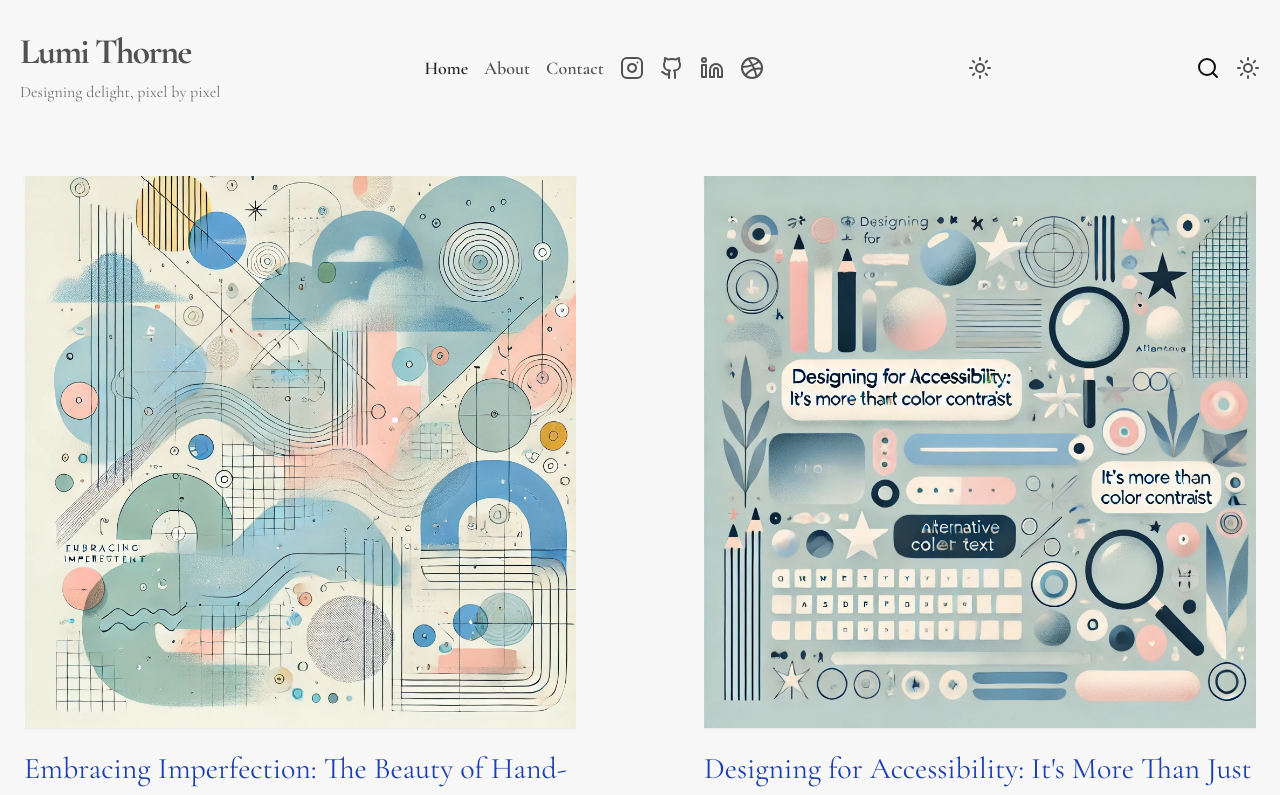
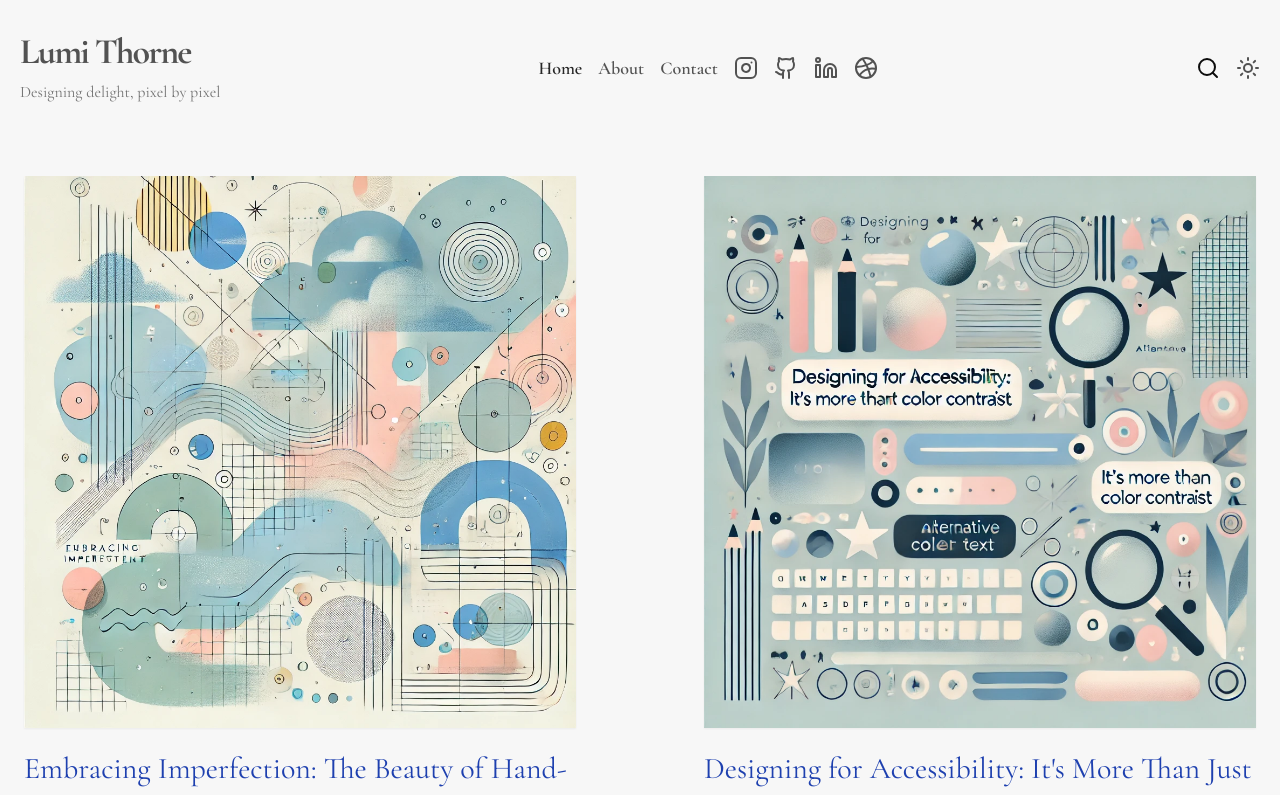
Before and after one commit to derekphilipau/nextjs-markdown-content-cms, a Next.js app: page / in a window 1280 px wide. Shown: the top 795 px of the page. Built offline with nearby package versions, Linux system fonts and the light colour scheme.

Commit message:
remove duplicate theme switcher

```diff
--- a/src/components/layout/header.tsx
+++ b/src/components/layout/header.tsx
@@ -23,7 +23,6 @@ export function Header() {
         <p className="text-tagline">{dict.site.tagline}</p>
       </div>
       <Navigation items={combinedNavItems} style="primary" />
-      <ThemeSwitcher />
       <div className="flex items-center gap-4">
         <Link href="/search" className="text-current hover:text-primary">
           <Search size={24} />
```
